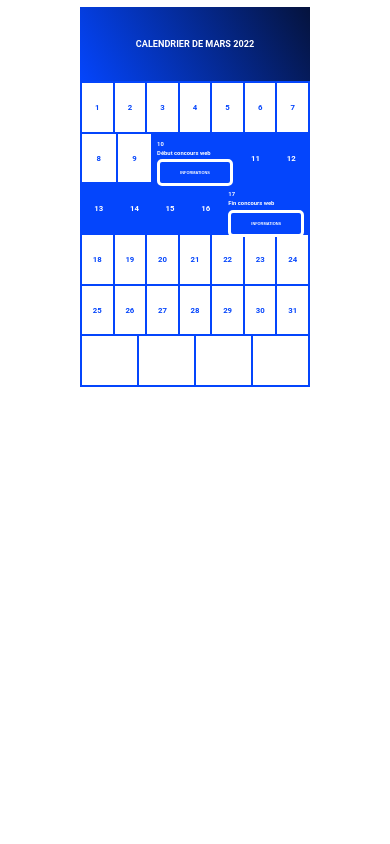
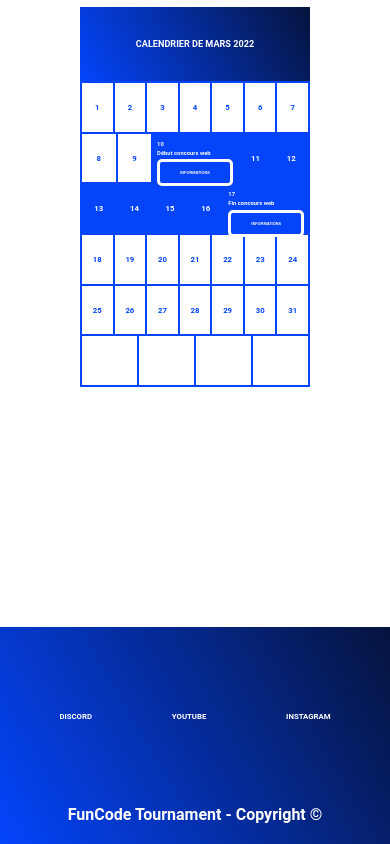
Before and after one commit to RMrenex/FunCodeTournamentOld, a React (Create React App) app: page /article in a window 390 px wide. Shown: the part 3530-4374 px from the top of the page. Before the commit the page ends 4157 px from the top, so only its background shows below. Built offline with nearby package versions, Linux system fonts and the light colour scheme.

Commit message:
add footer without responsive

```diff
--- a/src/App.js
+++ b/src/App.js
@@ -2,6 +2,7 @@ import Hero from './components/Hero';
 import About from './components/About';
 import Podium from './components/Podium';
 import Calendar from './components/Calendar';
+import Footer from './components/Footer';
 
 function App() {
   return (
@@ -10,6 +11,7 @@ function App() {
       <About />
       <Podium />
       <Calendar />
+      <Footer />
     </div>
   );
 }
--- /dev/null
+++ b/src/components/Footer.js
@@ -0,0 +1,20 @@
+import React from "react";
+
+const Footer = () => {
+
+    return (
+        <footer className="footer">
+            <div className="footer__social">
+                <ul>
+                    <li><a href="#">DISCORD</a></li>
+                    <li><a href="#">YOUTUBE</a></li>
+                    <li><a href="#">INSTAGRAM</a></li>
+                </ul>
+            </div>
+            <div className="footer__copyright"><p>FunCode Tournament - Copyright ©</p></div>
+        </footer>
+    );
+
+}
+
+export default Footer;
--- /dev/null
+++ b/src/scss/layouts/_footer.scss
@@ -0,0 +1,20 @@
+.footer{
+    width: 100%;
+    padding-bottom: 20px;
+    background: $right-gradiant;
+    text-align: center;
+    &__social{
+        padding: 10vh 5vw;
+        font-size: 2vw;
+        font-weight: bold;
+        text-transform: uppercase;
+        & ul{
+            display: flex;
+            justify-content: space-around;
+        }
+    }
+    &__copyright > p{
+        text-align: center;
+        font-weight: bold;
+    }
+}
--- a/src/scss/main.scss
+++ b/src/scss/main.scss
@@ -15,6 +15,7 @@
 @import "./layouts/navbar";
 @import "./layouts/hero";
 @import "./layouts/about";
-@import "./layouts/podium"
+@import "./layouts/podium";
+@import "./layouts/footer"
 
 // PAGES
```
